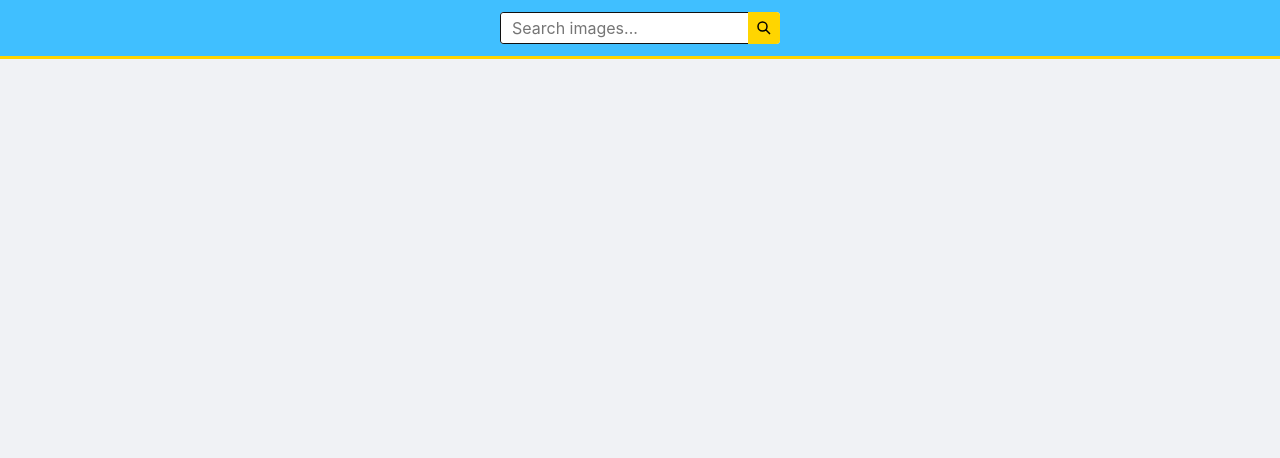
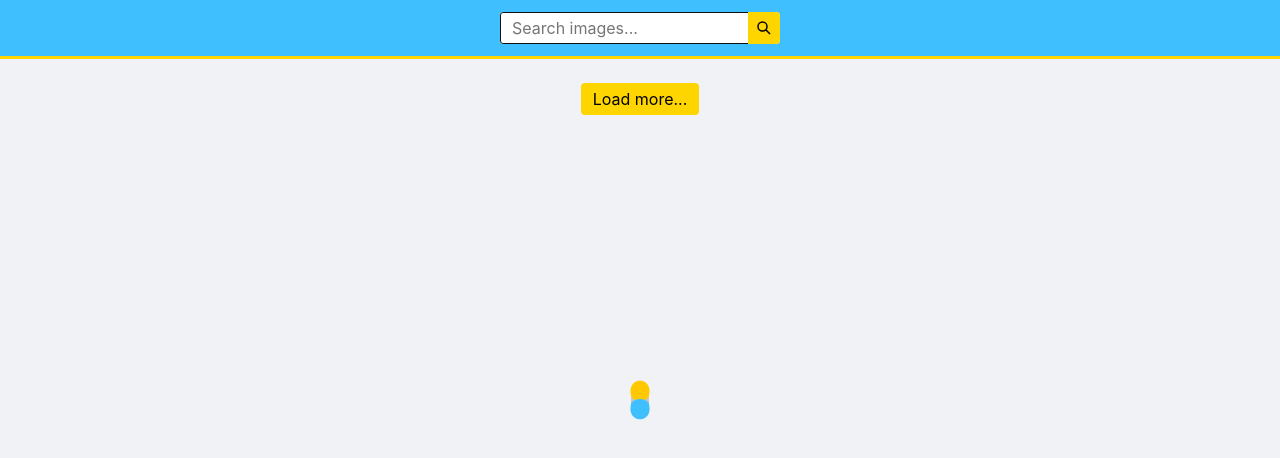
Before and after one commit to PavloLysiuk/goit-react-hw-03-image-finder, a React (Create React App) app: page / in a window 1280 px wide. Shown: the top 458 px of the page. Built offline with nearby package versions, Linux system fonts and the light colour scheme.

Commit message:
add load more btn and spinner

```diff
--- a/src/components/App/App.jsx
+++ b/src/components/App/App.jsx
@@ -12,9 +12,9 @@ export class App extends Component {
       <div>
         <Searchbar />
         <ImageGallery />
+        <Button />
         <Loader />
         <Modal />
-        <Button />
         <GlobalStyle />
       </div>
     );
--- a/src/components/Button/Button.jsx
+++ b/src/components/Button/Button.jsx
@@ -1,3 +1,9 @@
-export const Button = () => {
-  return <div></div>;
+import { LoadMore } from './Button.styled';
+
+export const Button = ({ onClick }) => {
+  return (
+    <LoadMore type="button" onClick={onClick}>
+      Load more...
+    </LoadMore>
+  );
 };
--- a/src/components/Button/Button.styled.js
+++ b/src/components/Button/Button.styled.js
@@ -1,3 +1,18 @@
 import { styled } from 'styled-components';
 
-export const Start = styled.div``;
+export const LoadMore = styled.button`
+  margin: 24px auto;
+  padding: 0 12px;
+  height: 32px;
+  border: none;
+  border-radius: 4px;
+
+  background-color: #ffd500;
+
+  cursor: pointer;
+  transition: background-color 200ms cubic-bezier(0.4, 0, 0.2, 1);
+
+  &:hover {
+    background-color: #ffc800;
+  }
+`;
--- a/src/components/ImageGallery/ImageGallery.jsx
+++ b/src/components/ImageGallery/ImageGallery.jsx
@@ -1,10 +1,10 @@
-// import { ImageGalleryItem } from 'components/ImageGalleryItem/ImageGalleryItem';
+// import { ImageGalleryItem } from '../ImageGalleryItem/ImageGalleryItem';
 
-export const ImageGallery = ({ images, setUrl }) => {
+export const ImageGallery = ({ images }) => {
   return (
     <div>
       {/* {images.map(image => (
-        <ImageGalleryItem key={image.id} image={image} setUrl={setUrl} />
+        <ImageGalleryItem key={image.id} image={image} />
       ))} */}
     </div>
   );
--- a/src/components/Loader/Loader.jsx
+++ b/src/components/Loader/Loader.jsx
@@ -1,3 +1,21 @@
+import { MutatingDots } from 'react-loader-spinner';
 export const Loader = () => {
-  return <div></div>;
+  return (
+    <MutatingDots
+      height="100"
+      width="100"
+      color="#ffc800"
+      secondaryColor="#40bfff"
+      radius="11"
+      ariaLabel="mutating-dots-loading"
+      wrapperStyle={{
+        position: 'absolute',
+        left: '50%',
+        top: '50%',
+        transform: 'translate(-50%, -50%)',
+      }}
+      wrapperClass=""
+      visible={true}
+    />
+  );
 };
--- a/src/components/Loader/Loader.styled.js
+++ /dev/null
@@ -1,3 +0,0 @@
-import { styled } from 'styled-components';
-
-export const Start = styled.div``;
--- a/src/components/Searchbar/Searchbar.styled.js
+++ b/src/components/Searchbar/Searchbar.styled.js
@@ -1,6 +1,7 @@
 import { styled } from 'styled-components';
 
 export const Wrapper = styled.div`
+  position: static;
   display: flex;
   justify-content: center;
   padding: 12px 0;
```
